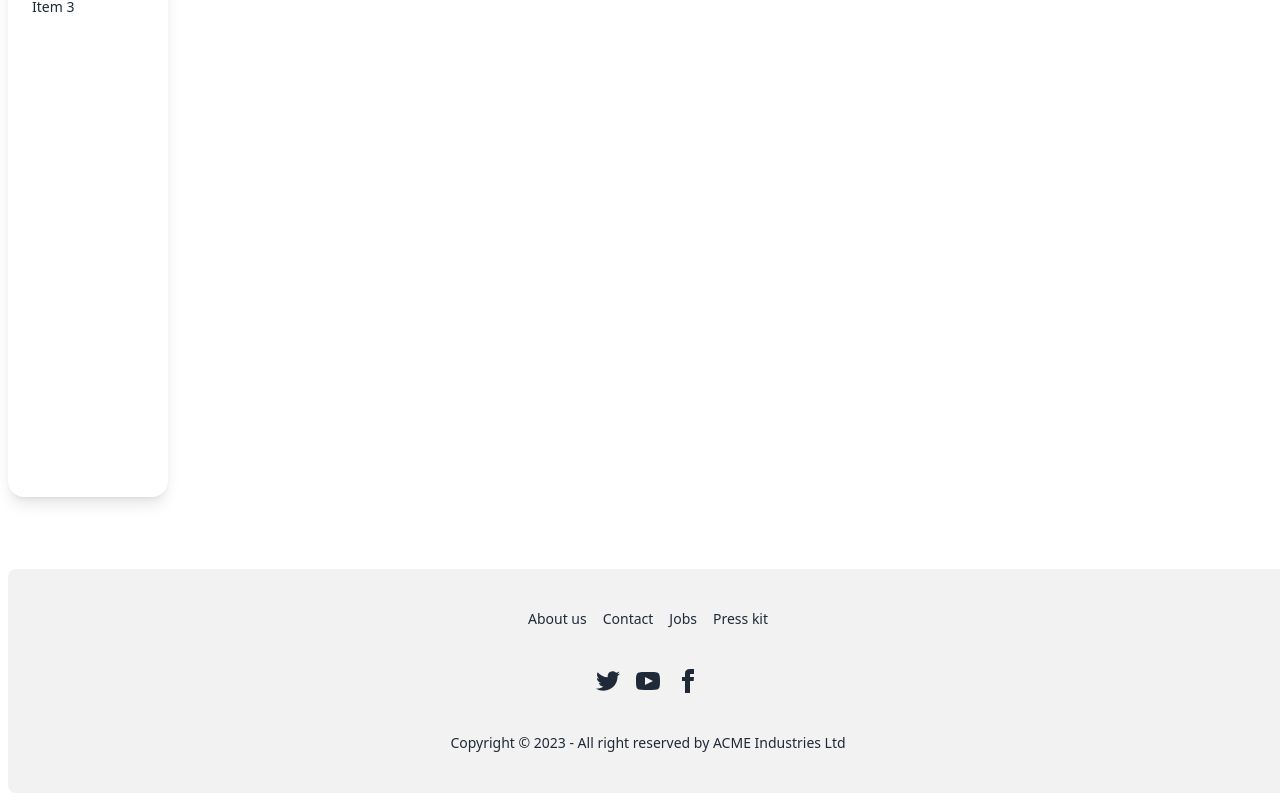
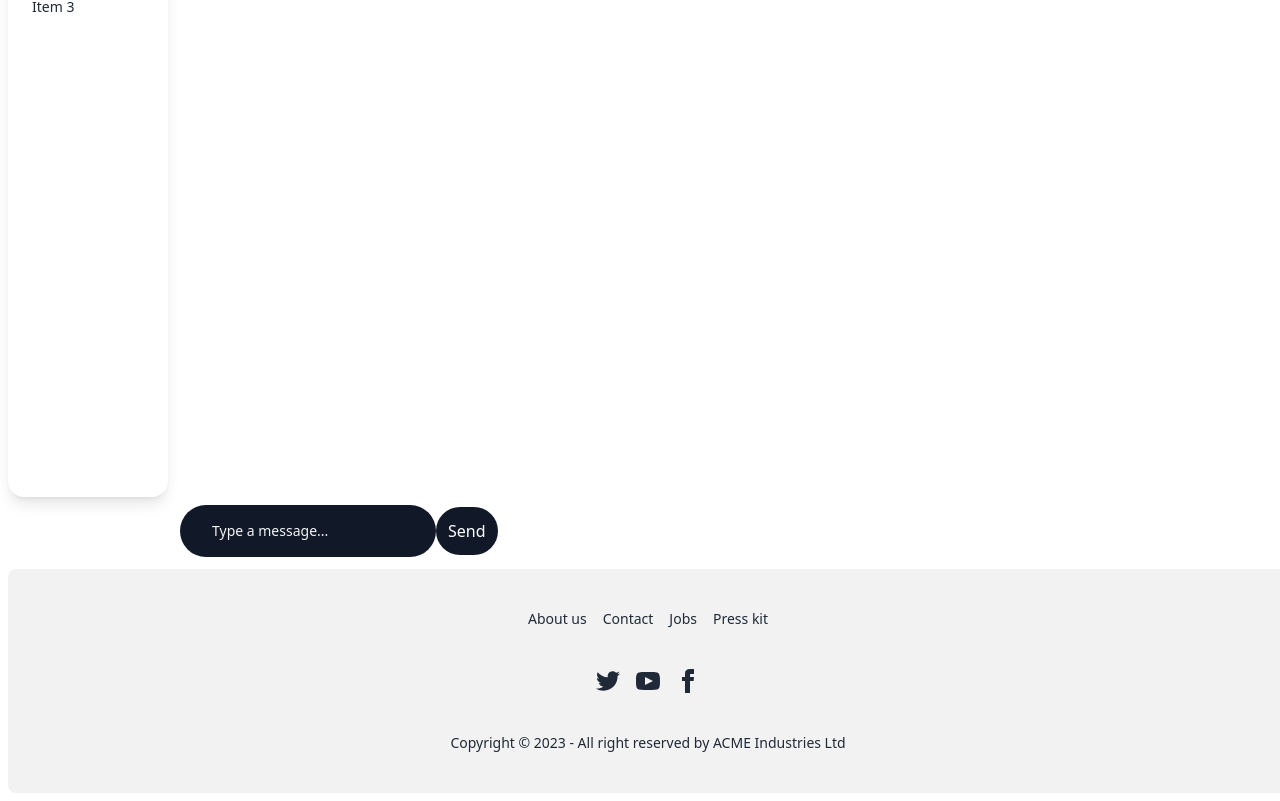
Before and after one commit to mohamim360/TeamSync-Client, a React (Vite) app: page / in a window 1280 px wide. Shown: the part 409-1210 px from the top of the page. Built offline with nearby package versions, Linux system fonts and the light colour scheme.

Commit message:
update Chat and create Time component

```diff
--- a/src/App.jsx
+++ b/src/App.jsx
@@ -1,9 +1,10 @@
 import "./App.css";
-import Chat from "./components/Chat";
+
 import Footer from "./components/Footer";
 
 import Menu from "./components/Menu";
 import Navbar from "./components/Navbar";
+import Chat from "./components/chat/Chat";
 
 function App() {
   return (
--- a/src/components/Chat.jsx
+++ /dev/null
@@ -1,37 +0,0 @@
-
-import React, { useState } from "react";
-
-function Chat() {
-  const [message, setMessage] = useState([]);
-  const [isLoading, setIsLoading] = useState(false);
-
-  async function fetchMessageHandler() {
-    setIsLoading(true);
-    const response = await fetch("http://localhost:3000/chat/messages");
-    const data = await response.json();
-    setMessage(data.messages[0]);
-    setIsLoading(false);
-  }
-  return (
-    <>
-      <div>
-        <button className="btn-success p-3" onClick={fetchMessageHandler}>
-          Send
-        </button>
-        <div>
-          {!isLoading && (
-            <div>
-              <h5>{message.user}</h5>
-              <p>{message.message}</p>
-            </div>
-          )}
-          {isLoading && (
-            <span className="loading loading-bars loading-lg"></span>
-          )}
-        </div>
-      </div>
-    </>
-  );
-}
-
-export default Chat;
--- /dev/null
+++ b/src/components/chat/Chat.jsx
@@ -0,0 +1,63 @@
+import React, { useState } from "react";
+import Time from "./Time";
+
+function Chat() {
+  const [message, setMessage] = useState([]);
+  const [isLoading, setIsLoading] = useState(false);
+  const [isSend, setIsSend] = useState(false);
+
+  async function fetchMessageHandler() {
+    setIsLoading(true);
+    const response = await fetch("http://localhost:3000/chat/messages");
+    const data = await response.json();
+    setMessage(data.messages[0]);
+    setIsLoading(false);
+    setIsSend(true);
+  }
+  return (
+    <>
+      <div className="flex flex-col-reverse">
+        <div>
+          <div className="flex justify-between items-center p-1">
+            <div className="flex items-center">
+              <input
+                type="text"
+                className="rounded-full pl-8 pr-12 py-4 focus:outline-none h-auto placeholder-gray-100 bg-gray-900 text-white text-sm w-64"
+                placeholder="Type a message..."
+                id="typemsg"
+              />
+            </div>
+            <div>
+              <button className=" placeholder-gray-100 bg-gray-900 text-white p-3 rounded-full" onClick={fetchMessageHandler}>
+                Send
+              </button>
+            </div>
+          </div>
+        </div>
+
+        <div>
+          {!isLoading && isSend &&(
+            <div className="chat chat-start">
+              <div className="chat-image avatar">
+                <div className="w-10 rounded-full">
+                  <img src="/images/stock/photo-1534528741775-53994a69daeb.jpg" />
+                </div>
+              </div>
+              <div className="chat-header">
+                {message.user}
+                <Time time={message.createdAt} />
+              </div>
+              <div className="chat-bubble">{message.message}</div>
+              <div className="chat-footer opacity-50">Delivered</div>
+            </div>
+          )}
+          {isLoading && (
+            <span className="loading loading-bars loading-lg"></span>
+          )}
+        </div>
+      </div>
+    </>
+  );
+}
+
+export default Chat;
--- /dev/null
+++ b/src/components/chat/Time.jsx
@@ -0,0 +1,24 @@
+import React from 'react'
+
+function Time(props) {
+	return (
+		<>
+			{props.time ? (
+                  <time className="text-xs ml-2 opacity-50">
+                    {new Date(props.time).toLocaleDateString("en-US", {
+                      year: "numeric",
+                      month: "2-digit",
+                      day: "2-digit",
+                    })}{" "}
+                    {new Date(props.time).toLocaleTimeString("en-US", {
+                      hour: "numeric",
+                      minute: "numeric",
+                      hour12: true,
+                    })}
+                  </time>
+                ) : null}
+		</>
+	)
+}
+
+export default Time
```
